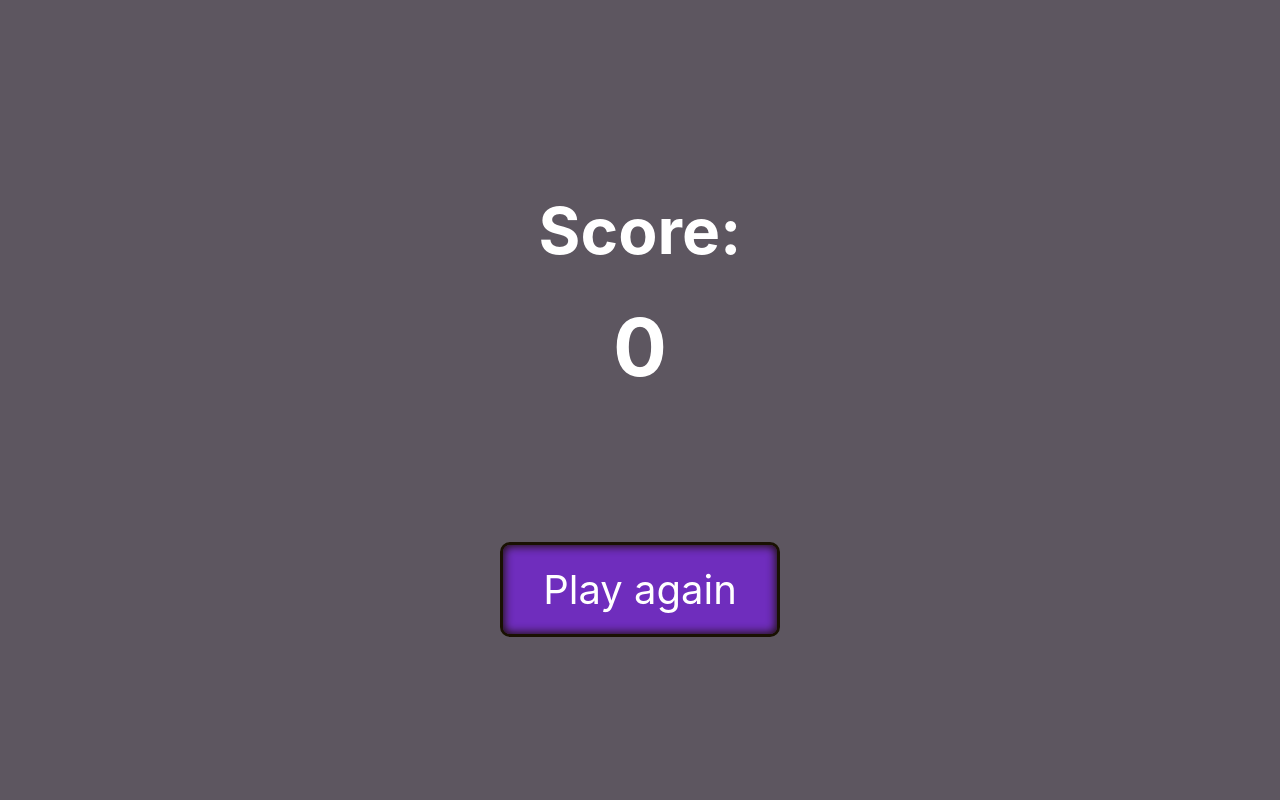
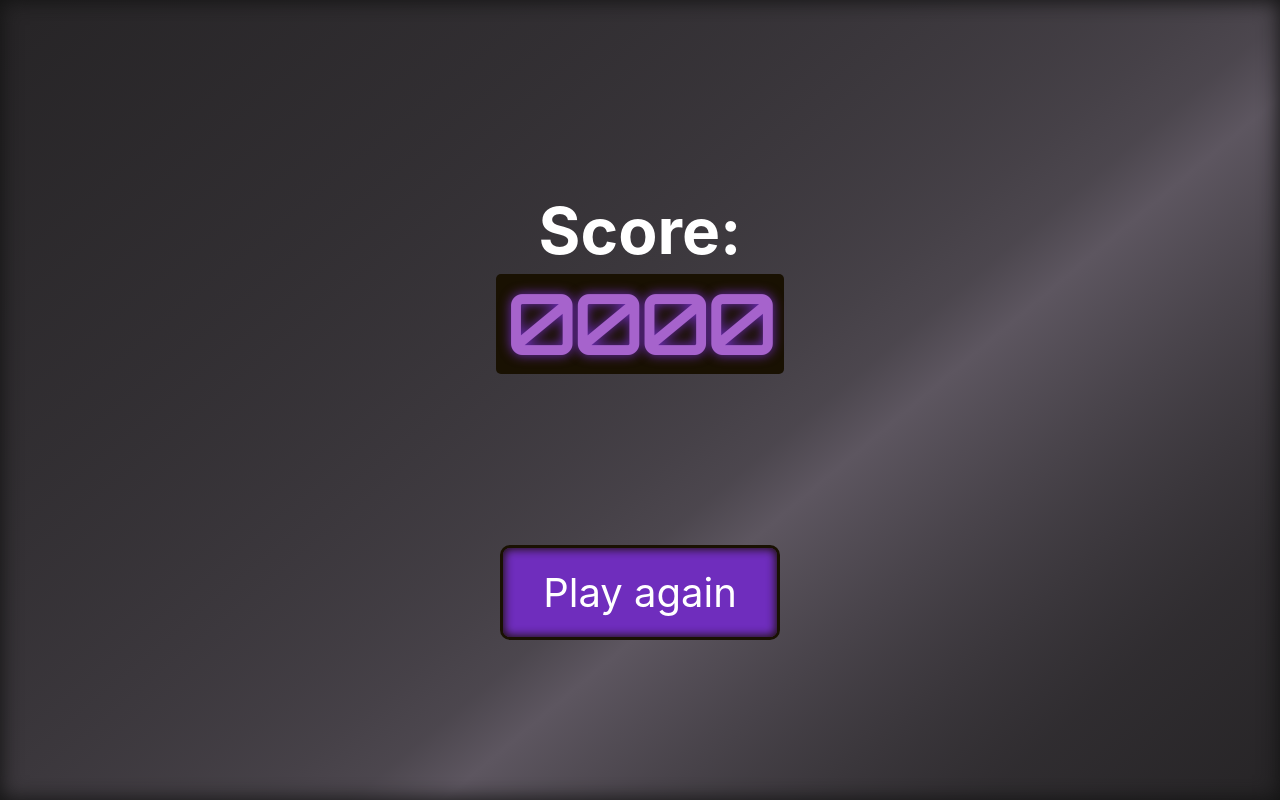
Before and after one commit to macgirl212/know-the-lyrics, a Next.js app: page /scores in a window 1280 px wide. Built offline with nearby package versions, Linux system fonts and the light colour scheme.

Commit message:
changed background image

```diff
--- a/pages/scores.tsx
+++ b/pages/scores.tsx
@@ -1,14 +1,22 @@
 import type { NextPage } from 'next';
 import Link from 'next/link';
+
+// controllers
+import formatScore from '../controllers/formatScore';
+
+// reducers
+import useGlobalStates from '../context/AppContext';
+
+// styles
 import styles from '../styles/Home.module.scss';
-import useGlobalStates from '../context/AppContext';
 
 const Scores: NextPage = () => {
 	const { score } = useGlobalStates();
+	const displayedScore = formatScore(score);
 	return (
 		<main className={styles.mainContainer}>
 			<h1 className={styles.scoreLabel}>Score:</h1>
-			<h2 className={styles.score}>{score}</h2>
+			<h2 className={styles.score}>{displayedScore}</h2>
 			<Link href="/">
 				<a className={styles.mainButton}>Play again</a>
 			</Link>
--- a/styles/Game.module.scss
+++ b/styles/Game.module.scss
@@ -2,7 +2,8 @@
 $accent-color-1: #6F2DBD;
 // $accent-color-2: #F6F740;
 $accent-color-3: #A663CC;
-$base-color: #5d5660;
+$base-color: #262426;
+$base-color2: #5d5660;
 $background-color: #C1BFC0;
 $text-color-1: #191102;
 
@@ -11,7 +12,8 @@ $text-color-1: #191102;
     top: 0;
     left: 0;
     z-index: -1;
-    background-color: $base-color;
+    background-image: linear-gradient(320deg, $base-color, 25%, $base-color2, 50%, $base-color);
+    box-shadow: inset 0px 0px 20px 1px #131313;
     height: 100vh;
     width: 100vw;
 
@@ -47,7 +49,7 @@ $text-color-1: #191102;
         width: 70vw;
         margin: 0 auto;
         padding: 5px;
-        border: 1px solid $text-color-1;
+        border: 5px solid $text-color-1;
         border-radius: 5px;
         box-shadow: 0px 0px 200px 5px $text-color-1 inset;
         display: flex;
--- a/styles/Home.module.scss
+++ b/styles/Home.module.scss
@@ -2,7 +2,8 @@
 $accent-color-1: #6F2DBD;
 $accent-color-2: #F6F740;
 $accent-color-3: #A663CC;
-$base-color: #5d5660;
+$base-color: #262426;
+$base-color2: #5d5660;
 $background-color: #C1BFC0;
 $text-color-1: #191102;
 
@@ -21,14 +22,23 @@ $text-color-1: #191102;
 
 .score {
   font-size: 5em;
-  transform: translateY(-1em);
+  transform: translateY(-1.3em);
+  font-family: 'Orbitron', sans-serif;
+  background-color: $text-color-1;
+  text-align: center;
+  width: 3.6em;
+  border-radius: 5px;
+  color: $accent-color-3;
+  text-shadow: 0px 0px 12px $accent-color-1;
 }
 
 .mainContainer {
   display: flex;
   flex-direction: column;
   align-items: center;
-  background-color: $base-color;
+  background-image: linear-gradient(320deg, $base-color, 25%, $base-color2, 50%, $base-color);
+  box-shadow: inset 0px 0px 20px 1px #131313;
+  height: 100vh;
 
   .mainButton {
     font-size: 2.5em;
```
Also changed, not shown: pages/index.tsx (+6 -10 lines).
